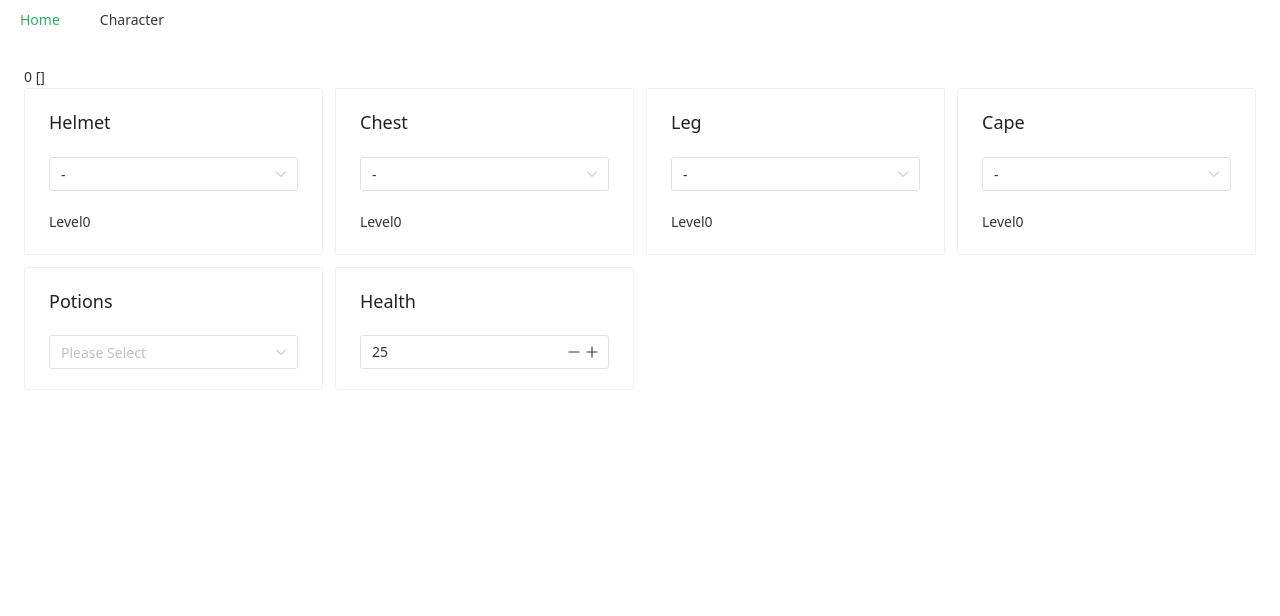
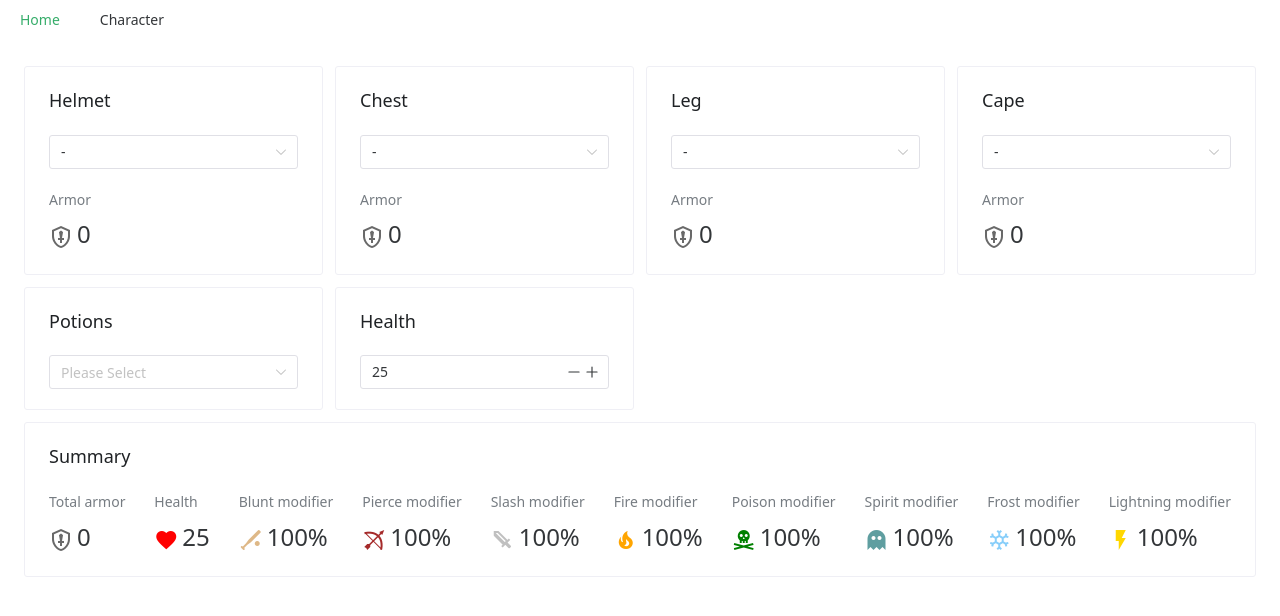
Before and after one commit to C0Nd3Mnd/valheim-damage-calculator, a Vue app: page /#/character in a window 1280 px wide. Shown: the top 616 px of the page. Built offline with nearby package versions, Linux system fonts and the light colour scheme.

Commit message:
Character summary, switch to mdi icons

```diff
--- a/package.json
+++ b/package.json
@@ -8,6 +8,7 @@
     "preview": "vite preview"
   },
   "dependencies": {
+    "@mdi/font": "^6.6.96",
     "vue": "^3.2.25",
     "vue-router": "^4.0.14",
     "vuex": "^4.0.2",
--- /dev/null
+++ b/src/components/IconSummary.vue
@@ -0,0 +1,30 @@
+<script setup lang="ts">
+import { NStatistic, NIcon } from 'naive-ui';
+const props = defineProps({
+  label: {
+    type: String,
+    required: true,
+  },
+  color: {
+    type: String,
+    required: true,
+  },
+  icon: {
+    type: String,
+    required: true,
+  },
+  value: {
+    required: true,
+  },
+});
+</script>
+
+<template>
+  <n-statistic :label="label" :value="value">
+    <template #prefix>
+      <n-icon>
+        <span :class="['mdi', `mdi-${icon}`]" :style="{ color }" />
+      </n-icon>
+    </template>
+  </n-statistic>
+</template>
--- a/src/main.ts
+++ b/src/main.ts
@@ -2,6 +2,7 @@ import { createApp } from 'vue';
 import { setupRouter } from './router/setup';
 import { setupStore } from './store/setup';
 // import './assets/global.css'
+import '@mdi/font/css/materialdesignicons.min.css';
 
 import App from './App.vue';
 
--- a/src/pages/Character.vue
+++ b/src/pages/Character.vue
@@ -1,18 +1,19 @@
 <script setup lang="ts">
 import { useStore } from 'vuex';
 import { computed, ref } from 'vue';
-import { armor, armorOptions } from '../data/armor';
-import { ArmorPiece, Tenacity } from '../types';
+import { armorOptions } from '../data/armor';
+import { ArmorPiece, DamageType, Tenacity, TenacityModifier } from '../types';
 import {
   NSelect,
   NRate,
   NInputNumber,
   NCard,
-  NText,
   NGrid,
   NGi,
+  NSpace,
 } from 'naive-ui';
 import { potionOptions } from '../data/potions';
+import IconSummary from '../components/IconSummary.vue';
 
 const store = useStore();
 
@@ -37,7 +38,6 @@ function setLevel(piece: ArmorPiece, level: number) {
 }
 
 const armorByPiece = computed(() => store.getters.armorByPiece);
-const totalArmor = computed(() => store.getters.totalArmor);
 const maxLevels = computed(() => store.getters.maxLevels);
 
 const activePotions = computed(() => store.state.activePotions);
@@ -50,8 +50,6 @@ function setPotions(potions: string[]) {
   store.commit('setPotions', potions);
 }
 
-const activeModifiers = computed(() => store.getters.activeModifiers);
-
 const health = computed({
   get() {
     return store.state.health;
@@ -61,6 +59,7 @@ const health = computed({
   },
 });
 
+// TODO Move to separate file.
 const armorLabels = ref({
   [ArmorPiece.Helmet]: 'Helmet',
   [ArmorPiece.Chest]: 'Chest',
@@ -68,19 +67,87 @@ const armorLabels = ref({
   [ArmorPiece.Cape]: 'Cape',
 });
 
-const tenacityLabels = ref({
-  [Tenacity.VeryWeak]: 'Very weak',
-  [Tenacity.Weak]: 'Weak',
-  [Tenacity.Neutral]: 'Neutral',
-  [Tenacity.Resistant]: 'Resistant',
-  [Tenacity.VeryResistant]: 'Very resistant',
-  [Tenacity.Immune]: 'Immune',
+function getDamageTypeTenacity(type: DamageType): string {
+  const modifier = (store.getters.activeModifiers as TenacityModifier[]).find(
+    (x) => x.type === type
+  );
+
+  if (!modifier) {
+    return Tenacity.Neutral * 100 + '%';
+  }
+
+  return modifier.tenacity * 100 + '%';
+}
+
+const summaryElements = computed(() => {
+  const elements = [
+    {
+      label: 'Total armor',
+      icon: 'shield-sword-outline',
+      color: 'dimgrey',
+      value: store.getters.totalArmor,
+    },
+    {
+      label: 'Health',
+      icon: 'heart',
+      color: 'red',
+      value: store.state.health,
+    },
+    {
+      label: 'Blunt modifier',
+      icon: 'baseball-bat',
+      color: 'burlywood',
+      value: getDamageTypeTenacity(DamageType.Blunt),
+    },
+    {
+      label: 'Pierce modifier',
+      icon: 'bow-arrow',
+      color: 'brown',
+      value: getDamageTypeTenacity(DamageType.Pierce),
+    },
+    {
+      label: 'Slash modifier',
+      icon: 'sword',
+      color: 'silver',
+      value: getDamageTypeTenacity(DamageType.Slash),
+    },
+    {
+      label: 'Fire modifier',
+      icon: 'fire',
+      color: 'orange',
+      value: getDamageTypeTenacity(DamageType.Fire),
+    },
+    {
+      label: 'Poison modifier',
+      icon: 'skull-crossbones',
+      color: 'green',
+      value: getDamageTypeTenacity(DamageType.Poison),
+    },
+    {
+      label: 'Spirit modifier',
+      icon: 'ghost',
+      color: 'cadetblue',
+      value: getDamageTypeTenacity(DamageType.Spirit),
+    },
+    {
+      label: 'Frost modifier',
+      icon: 'snowflake',
+      color: 'lightskyblue',
+      value: getDamageTypeTenacity(DamageType.Frost),
+    },
+    {
+      label: 'Lightning modifier',
+      icon: 'flash',
+      color: 'gold',
+      value: getDamageTypeTenacity(DamageType.Lightning),
+    },
+  ];
+
+  return elements;
 });
 </script>
 
 <template>
-  {{ totalArmor }}
-  {{ activeModifiers }}
   <n-grid
     cols="2 xs:1 s:2 m:3 l:4 xl:4 xxl:4"
     responsive="screen"
@@ -103,13 +170,19 @@ const tenacityLabels = ref({
           @update:value="setArmor(piece, $event)"
         />
         <template #footer>
-          <n-text>Level</n-text>
-          <n-rate
-            :value="getLevel(piece)"
-            :count="maxLevels[piece]"
-            @update:value="setLevel(piece, $event)"
-          />
-          <n-text>{{ armorByPiece[piece] }}</n-text>
+          <n-space justify="space-between">
+            <icon-summary
+              :value="armorByPiece[piece]"
+              icon="shield-sword-outline"
+              color="dimgrey"
+              label="Armor"
+            />
+            <n-rate
+              :value="getLevel(piece)"
+              :count="maxLevels[piece]"
+              @update:value="setLevel(piece, $event)"
+            />
+          </n-space>
         </template>
       </n-card>
     </n-gi>
@@ -128,6 +201,20 @@ const tenacityLabels = ref({
         <n-input-number v-model:value="health" :min="1" :max="300" />
       </n-card>
     </n-gi>
+    <n-gi :span="4">
+      <n-card title="Summary">
+        <n-space justify="space-between">
+          <icon-summary
+            v-for="element in summaryElements"
+            :key="element.label"
+            :value="element.value"
+            :icon="element.icon"
+            :color="element.color"
+            :label="element.label"
+          />
+        </n-space>
+      </n-card>
+    </n-gi>
   </n-grid>
   <!--  FOOD: <n-select multiple :max-tag-count="3" />-->
 </template>
```
Also changed, not shown: 1 other file (tests, documents, lock files or other folders).
